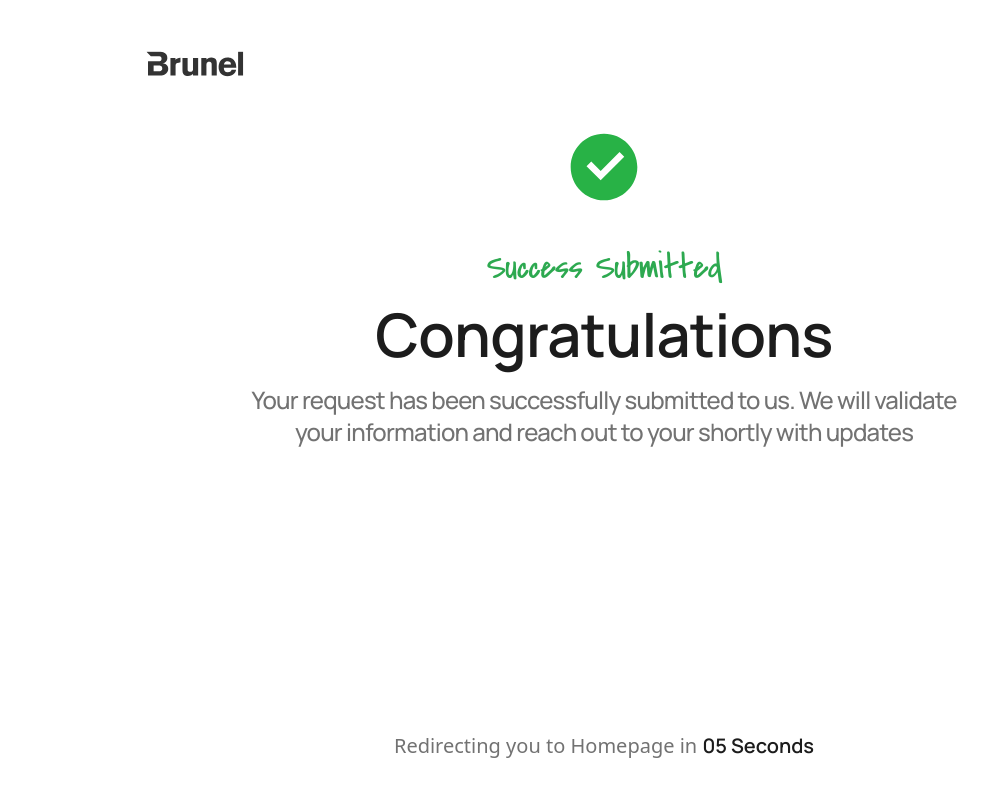
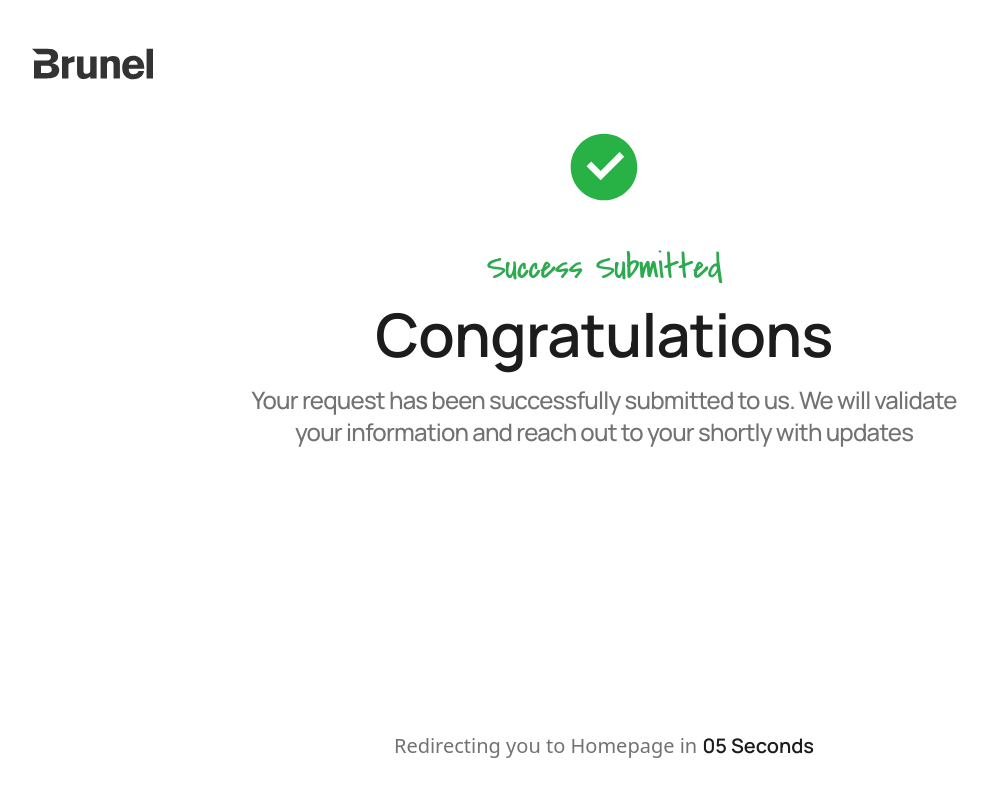
Before and after one commit to prathameshpanse51/thence-website, a React (Vite) app: page /success in a window 1280 px wide. Shown: the top 796 px of the page, without its empty margins (36-1024 px from the left). Built offline with nearby package versions, Linux system fonts and the light colour scheme.

Commit message:
few changes

```diff
--- a/src/component/Navbar.jsx
+++ b/src/component/Navbar.jsx
@@ -36,6 +36,7 @@
           transform: "scale(0.8)",
         }}
       >
+        <a href="/">
           <svg
             width="121"
             height="32"
@@ -48,6 +49,7 @@
               fill="#333333"
             />
           </svg>
+        </a>
       </Typography>
       <Divider />
       <List
--- a/src/component/RegistrationForm.jsx
+++ b/src/component/RegistrationForm.jsx
@@ -44,23 +44,15 @@
           className="bg-[#FFFFFF] w-[98%] h-[111.17px] flex justify-center mx-auto my-2 text-black shadow-none p-[16.97px, 20.89px, 16.97px, 52.22px] rounded-[65.28px]"
         >
           <Toolbar>
-            {/* <IconButton
-              size="large"
-              edge="start"
-              color="inherit"
-              aria-label="menu"
-              sx={{ mr: 2 }}
-            >
-              <MenuIcon />
-            </IconButton> */}
             <Typography
               variant="h6"
               component="div"
               sx={{
                 flexGrow: 1,
-                transform: "scale(0.8)",
+                // transform: "scale(0.8)",
               }}
             >
+              <a href="/">
                 <svg
                   width="121"
                   height="32"
@@ -74,6 +66,7 @@
                     fill="#333333"
                   />
                 </svg>
+              </a>
             </Typography>
             <Box>
               <button
--- a/src/component/SuccessPage.jsx
+++ b/src/component/SuccessPage.jsx
@@ -37,11 +37,8 @@
           className="bg-[#FFFFFF] w-[98%] h-[111.17px] flex justify-center mx-auto my-2 text-black shadow-none p-[16.97px, 20.89px, 16.97px, 52.22px] rounded-[65.28px]"
         >
           <Toolbar>
-            <Typography
-              variant="h6"
-              component="div"
-              sx={{ flexGrow: 1, transform: "scale(0.8)" }}
-            >
+            <Typography variant="h6" component="div" sx={{ flexGrow: 1 }}>
+              <a href="/">
                 <svg
                   width="121"
                   height="32"
@@ -55,6 +52,7 @@
                     fill="#333333"
                   />
                 </svg>
+              </a>
             </Typography>
           </Toolbar>
         </AppBar>
```
Lines whose indentation alone changed are shown as unchanged.
